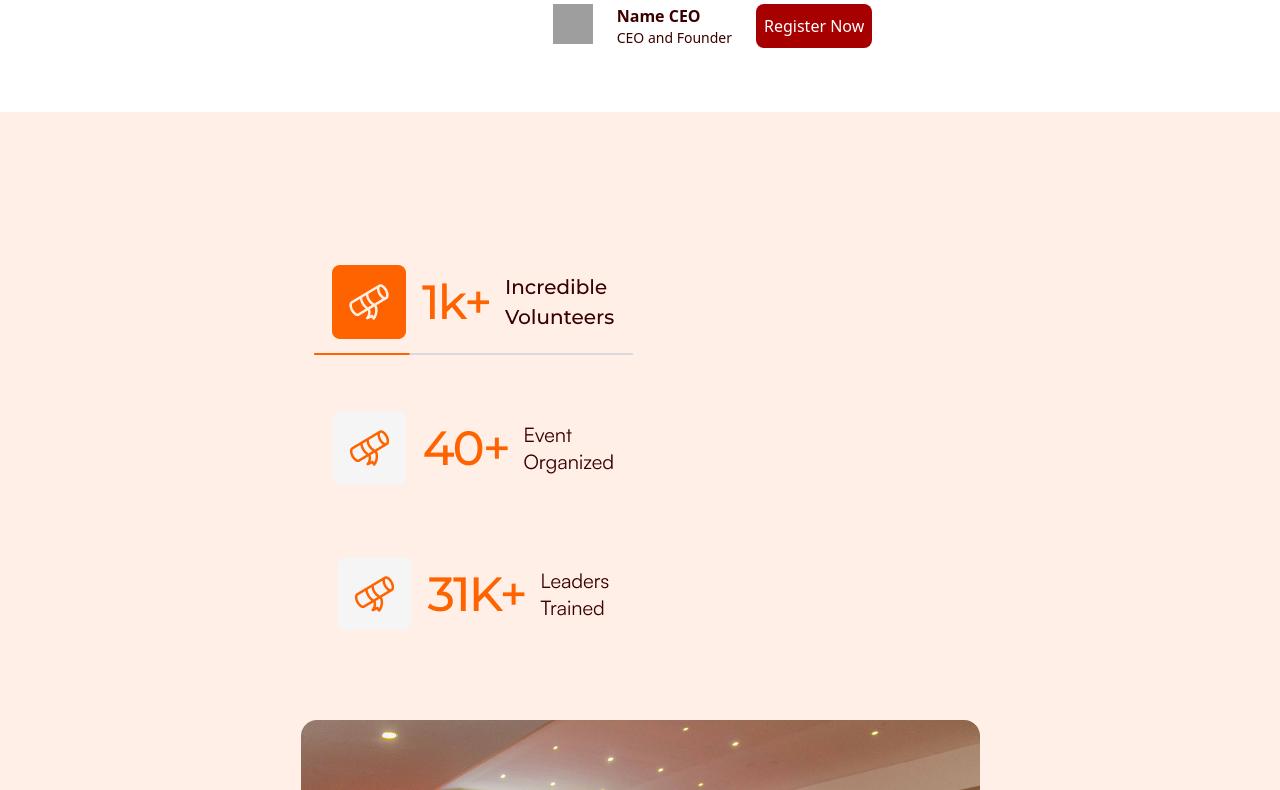
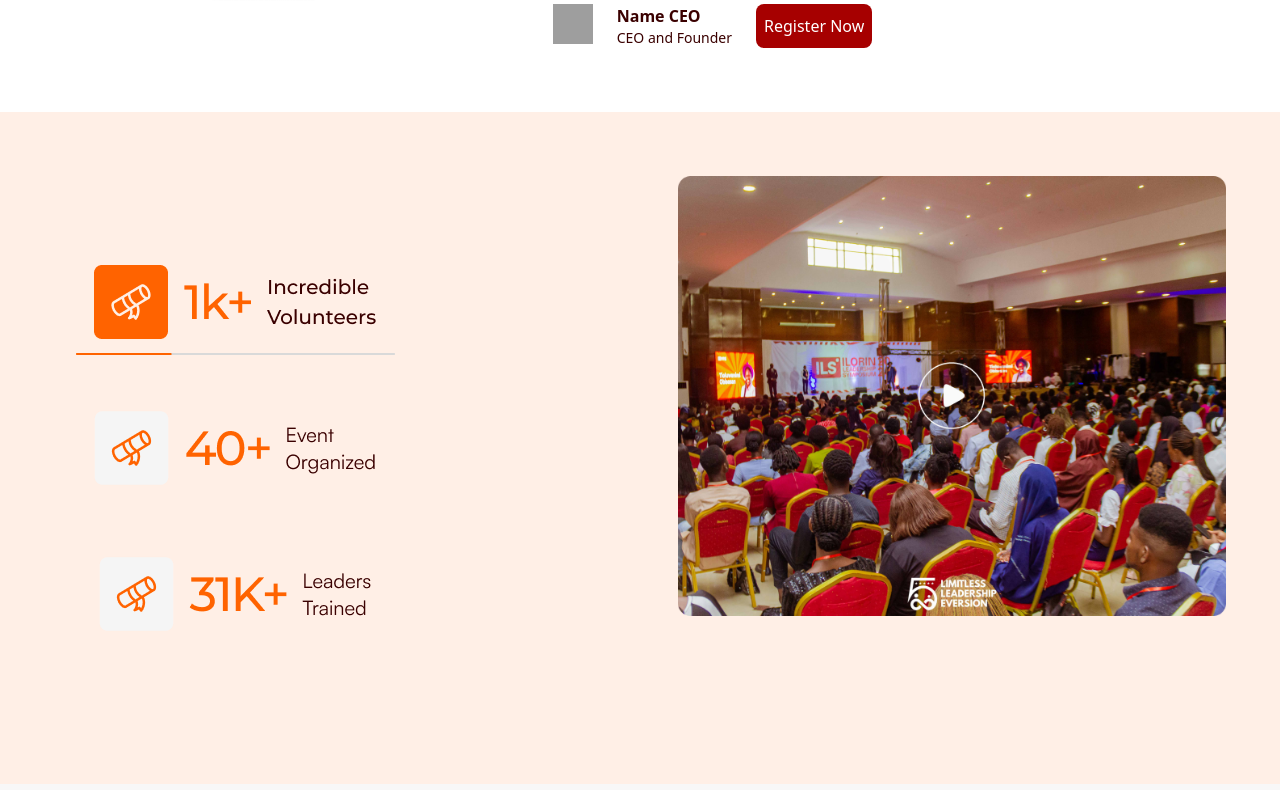
Before and after one commit to Developerfiyin/LLE-website, a React (Vite) app: page / in a window 1280 px wide. Shown: the part 5850-6640 px from the top of the page. Built offline with nearby package versions, Linux system fonts and the light colour scheme; grey boxes are pictures that could not be loaded.

Commit message:
updated style activities for small screen

```diff
--- a/src/Components/Activities.jsx
+++ b/src/Components/Activities.jsx
@@ -5,8 +5,8 @@ import Frame46 from '../assets/Frame 46.png'
 
 const Activities = () => {
   return (
-    <div className='bg-[#FFEFE6] py-16 p-4 flex gap-4 justify-evenly '>
-     <div className='grid'>
+    <div className='bg-[#FFEFE6] mx-auto py-16 p-4 flex gap-4'>
+     <div className='grid md:grid-cols-2'>
    <img src={Frame46} alt="THE PICTURE FOR THE ACTIVITES" className='ml-8' />
    <img src={Frame41} alt="THE frame for the activites ( it has a play icon in the middle)" />
     </div>
--- a/src/Components/Footer.jsx
+++ b/src/Components/Footer.jsx
@@ -40,7 +40,7 @@ const Footer = () => {
    <p className='p-2'>Contact: 08133518773</p>
   </div>
     </div>
-     <p className='w-full text-[#3a0000] text-center border-t-2 border-[#3a0000]'>@ Copyright 2025, LLE - Limitless Leadership Eversion  </p>
+     <p className='w-full text-[#3a0000] text-center border-t-2 border-[#3a0000]'>Copyright 2025, LLE - Limitless Leadership Eversion  </p>
 
     </>
   )
```
